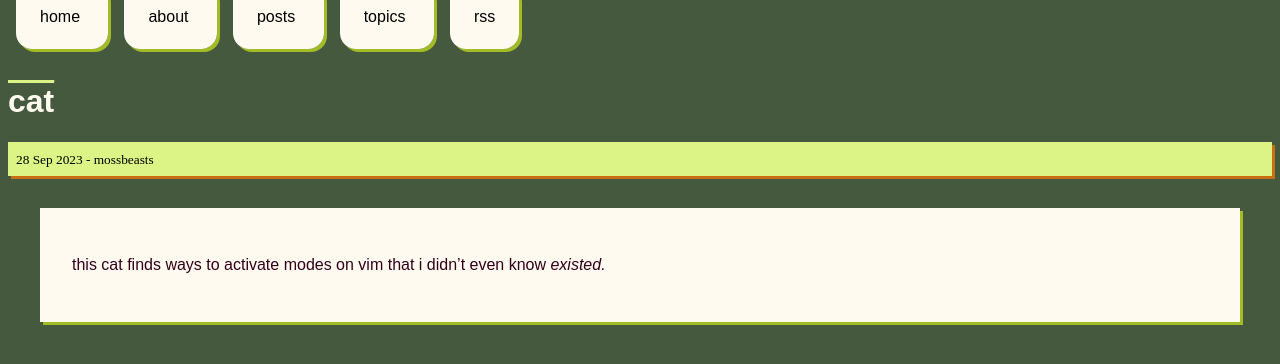
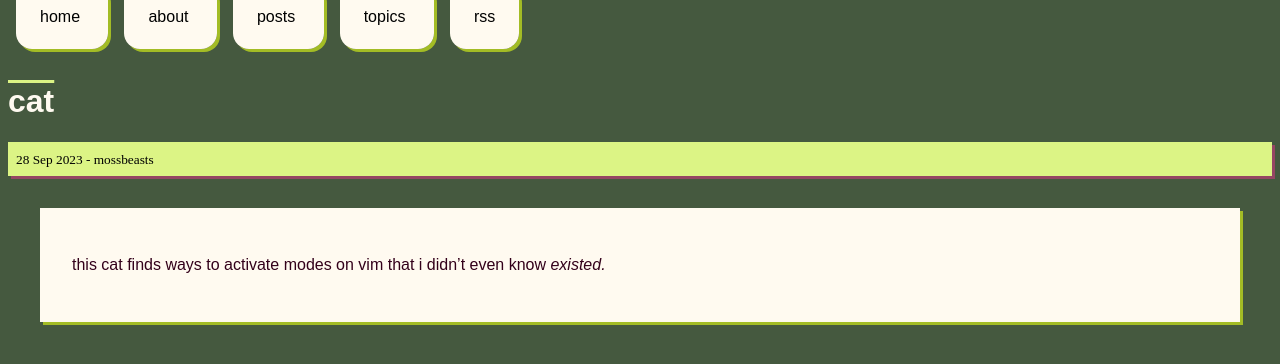
Before and after one commit to mossbeasts/mossbeasts.github.io, a Jekyll site: the page built from _posts/2023-09-28-cat.md, in a window 1280 px wide. Shown: the top 364 px of the page. Built offline with Jekyll 4.4.1, drawn with Linux system fonts in a browser that asks for light colours.

Commit message:
Update styles.css

```diff
--- a/assets/css/styles.css
+++ b/assets/css/styles.css
@@ -41,11 +41,11 @@ body {
 	color: black;
 	background: #dcf485;
 	padding: .5em;
-	box-shadow: 3px 3px #c76f13;
+	box-shadow: 3px 3px #954663;
 }
 
 .tags {
-	color: #2e275b;
+	color: #954663;
 	a:visited {
 		color: lime;
 	}
```
